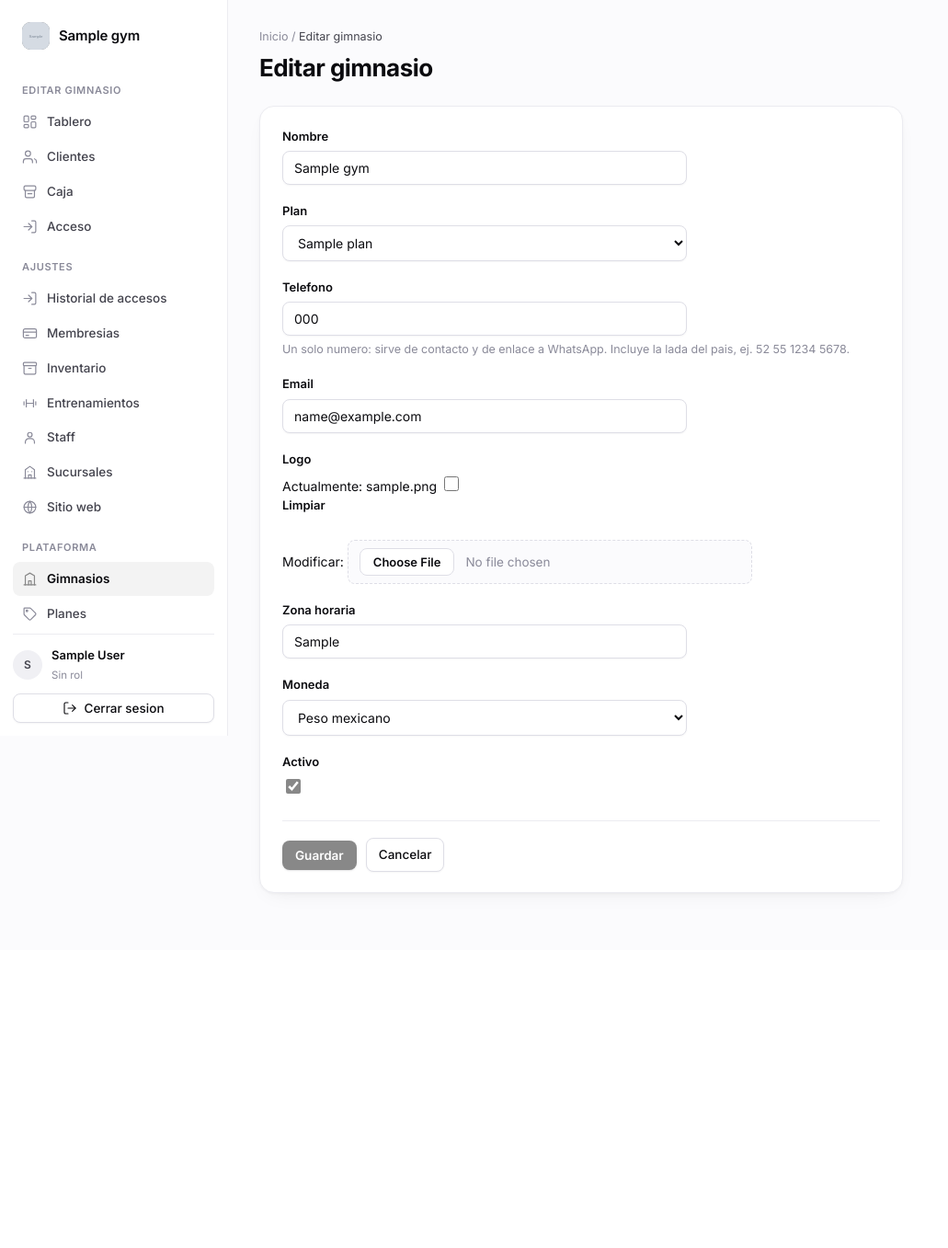
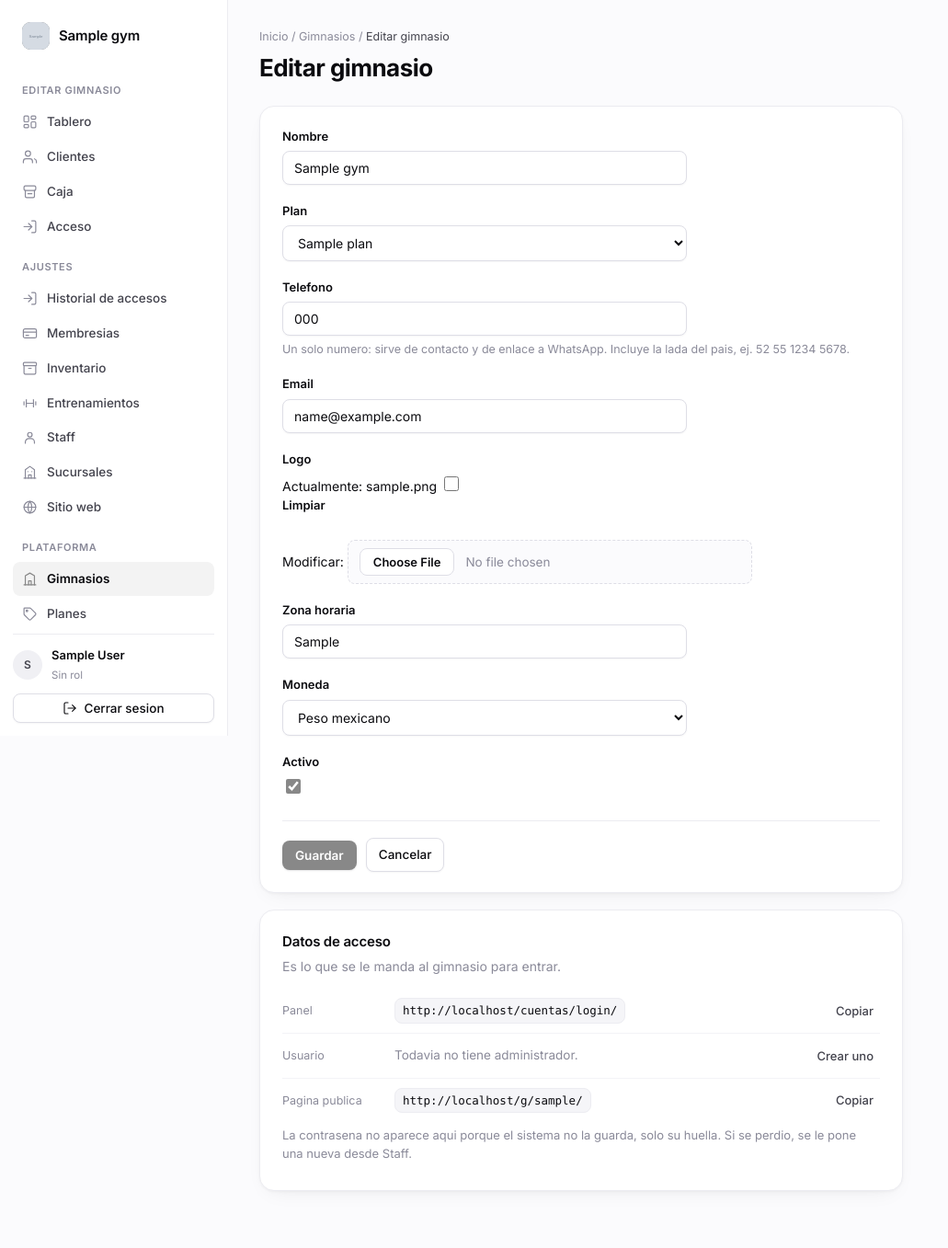
Before and after one commit to Sebas246-droid/django_gym, a Django app: page /gimnasios/1/editar/ in a window 1280 px wide. Shown: the whole page at 92% size, without its empty margins (0-1031 px from the left). Before the commit the page ends 973 px from the top, so only its background shows below. Run offline with Django 5.2, Linux system fonts and the light colour scheme; a user stored in the database is signed in; tables that the repository leaves empty hold one stand-in row (values such as "Sample post"); grey boxes marked "Sample" are stand-in pictures.

Commit message:
Ensenar los datos de acceso de cada gimnasio en su lista
Entregar un gimnasio a un cliente o a un prospecto pedia buscar en la cabeza de
quien lo dio de alta: donde entra y con que usuario. Ahora cada renglon de la
lista trae su administrador con un boton para copiarlo, y la direccion del
panel va una sola vez arriba, que es la misma para todos y repetirla en quince
renglones es ruido. En la pantalla de editar esta ademas el bloque completo,
listo para pegar en un mensaje.

La contrasena no aparece ni puede aparecer: el sistema solo guarda su huella.
La pantalla lo dice, en vez de dejar a alguien buscandola.

Los administradores se traen en una sola consulta. De paso, contar sucursales y
usuarios se hacia dentro de la plantilla, que son dos consultas mas por cada
gimnasio de la lista: con quince en pantalla, treinta viajes a la base para
pintar dos columnas de numeros. Una prueba compara las consultas con dos
gimnasios contra las de seis y falla si vuelven a crecer.

La columna de colores deja su sitio a la de administrador. Eran dos cuadritos
que no se usan para nada y los colores se ven dentro de cada gimnasio.

Tambien: --borde-suave se usaba en el css sin estar definida, asi que las
lineas que separan renglones dentro de una tarjeta no se dibujaban. Se nota en
las listas de cobranza del tablero.

Co-Authored-By: Claude Opus 5 <noreply@anthropic.com>

```diff
--- a/core/views.py
+++ b/core/views.py
@@ -1,7 +1,8 @@
 from django.contrib import messages
-from django.db.models import Max, Q, Sum
+from django.contrib.auth import get_user_model
+from django.db.models import Count, Max, Prefetch, Q, Sum
 from django.shortcuts import get_object_or_404, redirect
-from django.urls import reverse_lazy
+from django.urls import reverse, reverse_lazy
 from django.utils import timezone
 from django.utils.functional import cached_property
 from django.views.generic import (
@@ -23,6 +24,7 @@ from core.mixins import (
     SuperUserRequiredMixin,
 )
 from core.models import Gym, GymImagen, Plan, Sucursal
+from core.roles import ADMINISTRADOR
 from ventas.models import Venta, VentaDetalle
 
 
@@ -279,10 +281,46 @@ class PlanUpdateView(SuperUserRequiredMixin, UpdateView):
 
 
 class GymListView(SuperUserRequiredMixin, ListView):
+    """
+    Los gimnasios dados de alta, con sus datos de acceso a la mano.
+
+    El usuario administrador de cada uno se trae en una sola consulta y no al
+    pintar cada renglon: con quince gimnasios en pantalla, preguntarlo fila por
+    fila son quince viajes a la base para ensenar un dato.
+    """
+
     model = Gym
     template_name = 'core/gym_list.html'
     context_object_name = 'gyms'
-    queryset = Gym.objects.select_related('plan')
+
+    def get_queryset(self):
+        return (
+            Gym.objects.select_related('plan')
+            .prefetch_related(
+                Prefetch(
+                    'users',
+                    queryset=get_user_model()
+                    .objects.filter(is_active=True, groups__name=ADMINISTRADOR)
+                    .order_by('username'),
+                    to_attr='administradores',
+                )
+            )
+            # Contados aqui y no en la plantilla: un .count por renglon son dos
+            # consultas mas por cada gimnasio de la lista.
+            .annotate(
+                total_sucursales=Count('sucursales', distinct=True),
+                total_usuarios=Count('users', distinct=True),
+            )
+        )
+
+    def get_context_data(self, **kwargs):
+        ctx = super().get_context_data(**kwargs)
+        # La direccion del panel es la misma para todos: va una vez arriba y no
+        # repetida en cada renglon.
+        ctx['url_panel'] = self.request.build_absolute_uri(
+            reverse('accounts:login')
+        )
+        return ctx
 
 
 class GymCreateView(SuperUserRequiredMixin, CreateView):
@@ -303,11 +341,42 @@ class GymCreateView(SuperUserRequiredMixin, CreateView):
 
 
 class GymUpdateView(SuperUserRequiredMixin, UpdateView):
+    """
+    Ademas de editarlo, entrega los datos de acceso listos para copiar.
+
+    Es lo que se le manda a un prospecto o a un cliente nuevo: donde entra y
+    con que usuario. Estaban en la cabeza de quien dio de alta el gimnasio, o
+    en un papel, y se pedian por mensaje cada vez.
+
+    La contrasena no esta ni puede estar: el sistema solo guarda su huella. Si
+    se perdio, se le pone una nueva desde Staff, dentro de ese gimnasio.
+    """
+
     model = Gym
     form_class = GymForm
-    template_name = 'core/form.html'
+    template_name = 'core/gym_form.html'
     success_url = reverse_lazy('core:gym_list')
     extra_context = {'titulo': 'Editar gimnasio'}
+
+    def get_context_data(self, **kwargs):
+        ctx = super().get_context_data(**kwargs)
+        gym = self.object
+        # Absolutas y sacadas de la peticion, no escritas a mano: asi salen
+        # bien en produccion, en local y el dia que cambie el dominio.
+        ctx['url_panel'] = self.request.build_absolute_uri(
+            reverse('accounts:login')
+        )
+        ctx['url_sitio'] = self.request.build_absolute_uri(
+            reverse('core:landing', args=[gym.slug])
+        )
+        ctx['administradores'] = (
+            get_user_model()
+            .objects.filter(
+                gym=gym, is_active=True, groups__name=ADMINISTRADOR
+            )
+            .order_by('username')
+        )
+        return ctx
 
 
 # --- Sucursales del gym ---------------------------------------------------
--- a/static/css/gympilot.css
+++ b/static/css/gympilot.css
@@ -13,6 +13,9 @@
   --panel: #FFFFFF;
   --borde: #ECECF1;
   --borde-fuerte: #DEDEE6;
+  /* Para separar renglones dentro de una tarjeta, donde --borde pesa de mas.
+     Se usaba sin estar definida, asi que esas lineas no se dibujaban. */
+  --borde-suave: #F3F3F7;
   --tinta: #0B0B0F;
   --tinta-2: #43434D;
   --tinta-3: #8A8A99;
@@ -698,6 +701,77 @@ button { font-family: inherit; }
   font-variant-numeric: tabular-nums;
   min-width: 26px;
   text-align: right;
+}
+
+/* --- Datos de acceso de un gimnasio -------------------------------------- */
+
+.lista-copiar { list-style: none; margin: 14px 0 0; padding: 0; }
+.lista-copiar li {
+  display: flex;
+  align-items: center;
+  gap: 12px;
+  padding: 10px 0;
+  border-bottom: 1px solid var(--borde-suave);
+  font-size: 13.5px;
+}
+.lista-copiar li:last-child { border-bottom: 0; }
+.lista-copiar .rotulo {
+  flex: 0 0 110px;
+  color: var(--tinta-3);
+  font-size: 12.5px;
+}
+/* La pastilla de un dato que esta ahi para copiarse. */
+.lista-copiar code,
+.barra-panel code,
+.o-lista code.usuario {
+  display: inline-block;
+  font-family: var(--mono);
+  font-size: 12.5px;
+  background: #F5F5F8;
+  border: 1px solid var(--borde);
+  border-radius: var(--r-sm);
+  padding: 3px 8px;
+  max-width: 100%;
+  overflow: hidden;
+  text-overflow: ellipsis;
+  white-space: nowrap;
+  vertical-align: middle;
+}
+.lista-copiar code, .barra-panel code { margin-right: auto; min-width: 0; }
+
+/* La direccion del panel, una sola vez encima de la lista de gimnasios. */
+.barra-panel {
+  display: flex;
+  align-items: center;
+  gap: 12px;
+  flex-wrap: wrap;
+  padding: 14px 18px;
+}
+.barra-panel .rotulo { color: var(--tinta-3); font-size: 12.5px; }
+
+/* El usuario y su boton, juntos en un renglon mientras quepan. */
+.celda-usuario {
+  display: flex;
+  align-items: center;
+  gap: 6px;
+  flex-wrap: wrap;
+}
+.lista-copiar .texto-tenue { margin-right: auto; }
+
+/* Solo existe para que el boton de "copiar todo" tenga de donde leer. */
+.solo-para-copiar {
+  position: absolute;
+  width: 1px;
+  height: 1px;
+  padding: 0;
+  border: 0;
+  clip-path: inset(50%);
+  overflow: hidden;
+}
+
+@media (max-width: 620px) {
+  .lista-copiar li { flex-wrap: wrap; row-gap: 6px; }
+  .lista-copiar .rotulo { flex-basis: 100%; }
 }
 
 /* --- Tablas -------------------------------------------------------------- */
--- /dev/null
+++ b/static/js/copiar.js
@@ -0,0 +1,30 @@
+/*
+  Botones de copiar al portapapeles.
+
+  Cualquier boton con data-copiar="#donde" copia el texto de ese elemento y lo
+  dice en el propio boton: sin aviso, uno no sabe si funciono y acaba copiando
+  a mano por las dudas.
+
+  Si el navegador no da permiso al portapapeles (pasa fuera de https), deja el
+  texto seleccionado para copiarlo a mano en vez de fallar en silencio.
+*/
+document.addEventListener('click', async function (evento) {
+  const boton = evento.target.closest('[data-copiar]');
+  if (!boton) { return; }
+
+  const origen = document.querySelector(boton.dataset.copiar);
+  if (!origen) { return; }
+
+  const texto = (origen.value !== undefined ? origen.value : origen.textContent).trim();
+  const decia = boton.textContent;
+
+  try {
+    await navigator.clipboard.writeText(texto);
+    boton.textContent = 'Copiado';
+  } catch (error) {
+    if (origen.select) { origen.select(); }
+    boton.textContent = 'Copialo tu';
+  }
+
+  setTimeout(function () { boton.textContent = decia; }, 1600);
+});
--- /dev/null
+++ b/templates/core/gym_form.html
@@ -0,0 +1,89 @@
+{% extends 'base.html' %}
+{% load static %}
+
+{% block title %}{{ titulo|default:'Gimnasio' }} - GymPilot{% endblock %}
+{% block migas %}/ <a href="{% url 'core:gym_list' %}">Gimnasios</a> / <span>{{ titulo }}</span>{% endblock %}
+{% block encabezado %}{{ titulo|default:'Gimnasio' }}{% endblock %}
+
+{% block content %}
+<div class="o-hoja o-hoja-angosta">
+  <form method="post" enctype="multipart/form-data" class="o-form">
+    {% csrf_token %}
+    {{ form.as_p }}
+    <div class="o-form-acciones">
+      <button type="submit" class="btn btn-primario">Guardar</button>
+      <a href="{% url 'core:gym_list' %}" class="btn">Cancelar</a>
+    </div>
+  </form>
+</div>
+
+{% comment %}
+Solo al editar: un gimnasio recien creado todavia no tiene usuario, y ensenar
+el apartado vacio haria pensar que falta algo roto en vez de un paso pendiente.
+{% endcomment %}
+{% if object %}
+  <div class="o-hoja o-hoja-angosta">
+    <div class="hoja-cabecera">
+      <h2>Datos de acceso</h2>
+      {% if administradores %}
+        <button type="button" class="btn btn-primario" data-copiar="#acceso-todo">
+          Copiar todo
+        </button>
+      {% endif %}
+    </div>
+    <p class="texto-tenue mt0">Es lo que se le manda al gimnasio para entrar.</p>
+
+    <ul class="lista-copiar">
+      <li>
+        <span class="rotulo">Panel</span>
+        <code id="acceso-panel">{{ url_panel }}</code>
+        <button type="button" class="btn-enlace" data-copiar="#acceso-panel">Copiar</button>
+      </li>
+
+      {% for admin in administradores %}
+        <li>
+          <span class="rotulo">
+            {% if administradores|length > 1 %}Usuario {{ forloop.counter }}{% else %}Usuario{% endif %}
+          </span>
+          <code id="acceso-usuario-{{ forloop.counter }}">{{ admin.username }}</code>
+          <button type="button" class="btn-enlace"
+                  data-copiar="#acceso-usuario-{{ forloop.counter }}">Copiar</button>
+        </li>
+      {% empty %}
+        <li>
+          <span class="rotulo">Usuario</span>
+          <span class="texto-tenue">Todavia no tiene administrador.</span>
+          <a class="btn-enlace" href="{% url 'accounts:usuario_create' %}">Crear uno</a>
+        </li>
+      {% endfor %}
+
+      <li>
+        <span class="rotulo">Pagina publica</span>
+        {% if object.sitio_publico %}
+          <code id="acceso-sitio">{{ url_sitio }}</code>
+          <button type="button" class="btn-enlace" data-copiar="#acceso-sitio">Copiar</button>
+        {% else %}
+          <span class="texto-tenue">Apagada. Se prende arriba, en "Sitio publico".</span>
+        {% endif %}
+      </li>
+    </ul>
+
+    <p class="nota-vacia">
+      La contrasena no aparece aqui porque el sistema no la guarda, solo su
+      huella. Si se perdio, se le pone una nueva desde Staff.
+    </p>
+
+    {% comment %}
+    El bloque que se copia de un golpe, listo para pegar en un mensaje. Va
+    oculto para no repetir en pantalla lo que ya esta en la lista de arriba.
+    {% endcomment %}
+    <textarea id="acceso-todo" class="solo-para-copiar" readonly aria-hidden="true">{{ object.nombre }}
+Panel: {{ url_panel }}{% for admin in administradores %}
+Usuario: {{ admin.username }}{% endfor %}{% if object.sitio_publico %}
+Pagina: {{ url_sitio }}{% endif %}</textarea>
+  </div>
+
+{% endif %}
+
+<script src="{% static 'js/copiar.js' %}" defer></script>
+{% endblock %}
```
Also changed, not shown: core/tests.py (+139 -0 lines), templates/core/gym_list.html (+41 -14 lines).
